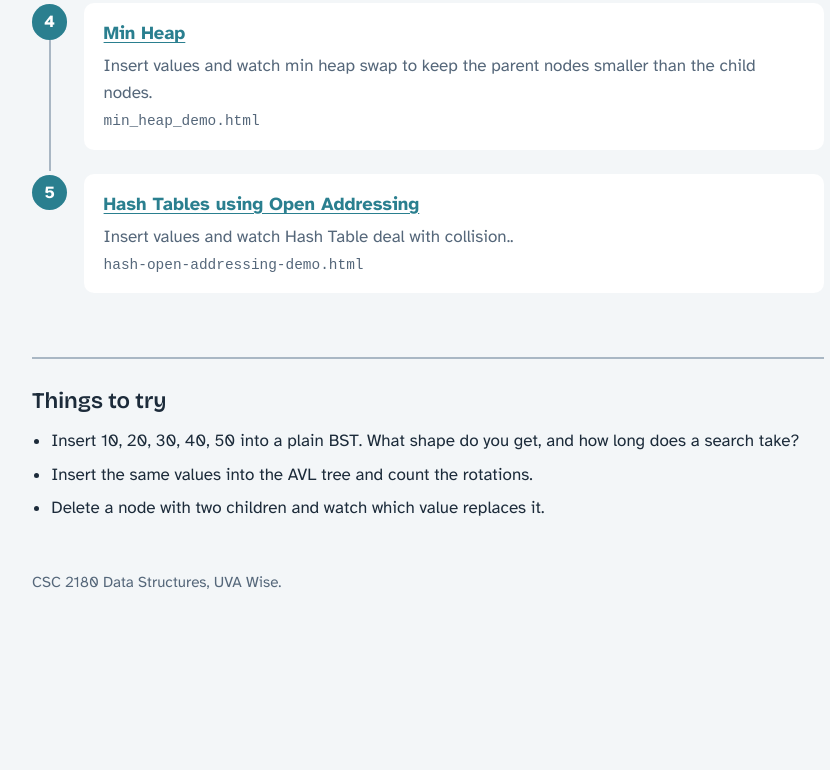
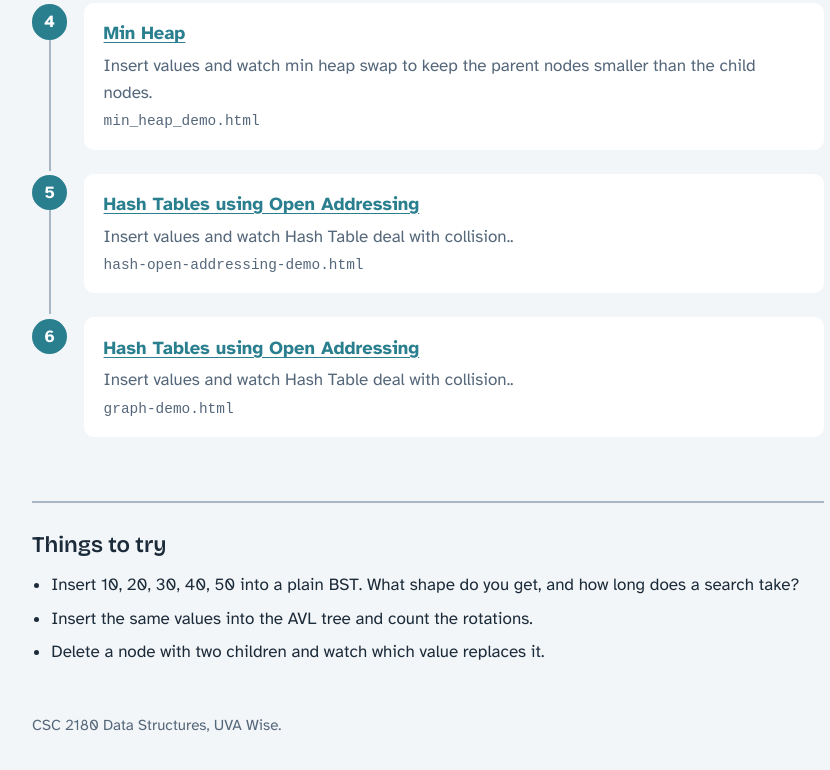
Before and after one commit to def3qu/Data-Structure-Models, a plain HTML site: page index.html in a window 1280 px wide. Shown: the part 852-1622 px from the top of the page, without its empty margins (212-1042 px from the left). Before the commit the page ends 1510 px from the top, so only its background shows below. Drawn offline with nearby package versions, Linux system fonts and the light colour scheme.

Commit message:
Add demo link for Hash Tables using Open Addressing

```diff
--- a/index.html
+++ b/index.html
@@ -195,6 +195,13 @@
           <code>hash-open-addressing-demo.html</code>
         </a>
       </li>
+      <li class="demo">
+        <a class="demo" href="hash-open-addressing-demo.html">
+          <strong>Hash Tables using Open Addressing</strong>
+          <span>Insert values and watch Hash Table deal with collision..</span>
+          <code>graph-demo.html</code>
+        </a>
+      </li>
     </ol>
   </section>
 
```
